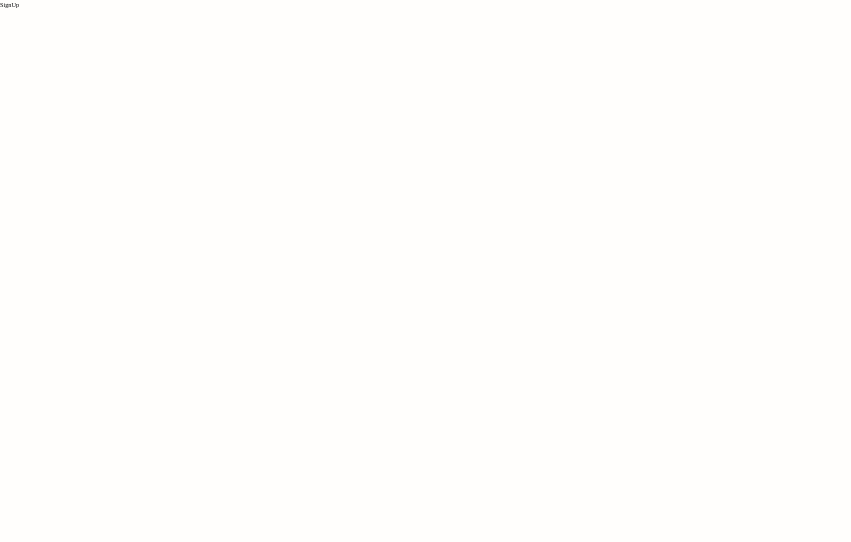
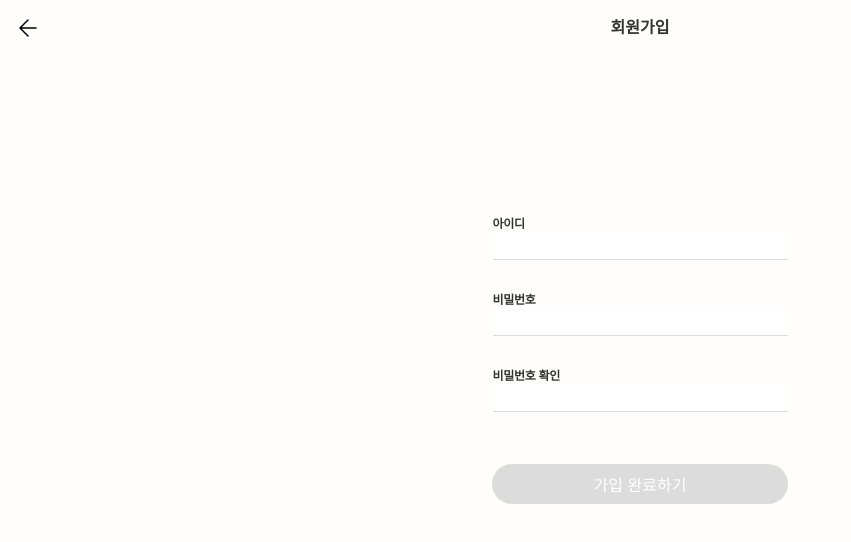
Before and after one commit to TeamWalkary/front-end, a React (Vite) app: page /signUp in a window 1280 px wide. Shown: the top 542 px of the page, without its empty margins (0-851 px from the left). Built offline with nearby package versions, Linux system fonts and the light colour scheme.

Commit message:
[feat] 회원가입 페이지 제작

```diff
--- a/src/GlobalStyle.tsx
+++ b/src/GlobalStyle.tsx
@@ -11,6 +11,7 @@ const GlobalStyle = createGlobalStyle`
         height: 100%;
         background-color: #fffefc;
         font-size: 62.5%;
+        color: #333;
     }
     body {
         -webkit-font-smoothing: antialiased;
--- /dev/null
+++ b/src/components/SignUp/SignUpView.tsx
@@ -0,0 +1,107 @@
+import { useNavigate } from "react-router-dom";
+import { ReactComponent as BackArrow } from "../../assests/backArrow.svg";
+import { styled } from "styled-components";
+
+const SignUpView = () => {
+  const navigate = useNavigate();
+
+  const handleBack = () => {
+    navigate("/login");
+  };
+  return (
+    <SignUpArea>
+      <SignUpTop>
+        <BtnArea onClick={handleBack}>
+          <BackArrow />
+        </BtnArea>
+        회원가입
+      </SignUpTop>
+      <SignUpWrapper>
+        <SignUpLabel>아이디</SignUpLabel>
+        <SignUpInput type="text" />
+      </SignUpWrapper>
+      <SignUpWrapper>
+        <SignUpLabel>비밀번호</SignUpLabel>
+        <SignUpInput type="password" />
+      </SignUpWrapper>
+      <SignUpWrapper>
+        <SignUpLabel>비밀번호 확인</SignUpLabel>
+        <SignUpInput type="password" />
+      </SignUpWrapper>
+      <SignUpBtn>가입 완료하기</SignUpBtn>
+    </SignUpArea>
+  );
+};
+
+export default SignUpView;
+
+const SignUpArea = styled.div`
+  display: flex;
+  justify-content: center;
+  align-items: center;
+  height: 90vh;
+  flex-direction: column;
+  position: relative;
+`;
+
+const SignUpTop = styled.div`
+  position: absolute;
+  top: 0;
+  text-align: center;
+  width: 100%;
+  padding: 1.6rem;
+  font-size: 1.6rem;
+  font-weight: 700;
+  line-height: 2.4rem;
+`;
+
+const BtnArea = styled.div`
+  position: absolute;
+  left: 1.6rem;
+`;
+
+const SignUpWrapper = styled.div`
+  & + & {
+    margin-top: 3.2rem;
+  }
+  width: 29.5rem;
+`;
+
+const SignUpLabel = styled.form`
+  color: #333;
+  font-size: 1.2rem;
+  font-style: normal;
+  font-weight: 700;
+  line-height: 1.6rem;
+  letter-spacing: -0.25px;
+`;
+
+const SignUpInput = styled.input`
+  border: none;
+  width: 100%;
+  height: 2.8rem;
+  gap: 0.4rem;
+  border-bottom: 1px solid #dcdcdc;
+  &:focus {
+    outline: none;
+    border-bottom: 2px solid #333;
+  }
+`;
+
+const SignUpBtn = styled.button`
+  margin-top: 5.2rem;
+  border-radius: 99px;
+  background-color: #dcdcdc;
+  display: flex;
+  width: 29.6rem;
+  padding: 0.8rem 5.2rem;
+  justify-content: center;
+  align-items: center;
+  border: none;
+  color: white;
+  font-size: 1.6rem;
+
+  &:active {
+    background-color: #333;
+  }
+`;
--- a/src/pages/SignUp.tsx
+++ b/src/pages/SignUp.tsx
@@ -1,7 +1,7 @@
-import React from "react";
+import SignUpView from "../components/SignUp/SignUpView";
 
 const SignUp = () => {
-  return <div>SignUp</div>;
+  return <SignUpView />;
 };
 
 export default SignUp;
```
Also changed, not shown: src/assests/backArrow.svg (added).
